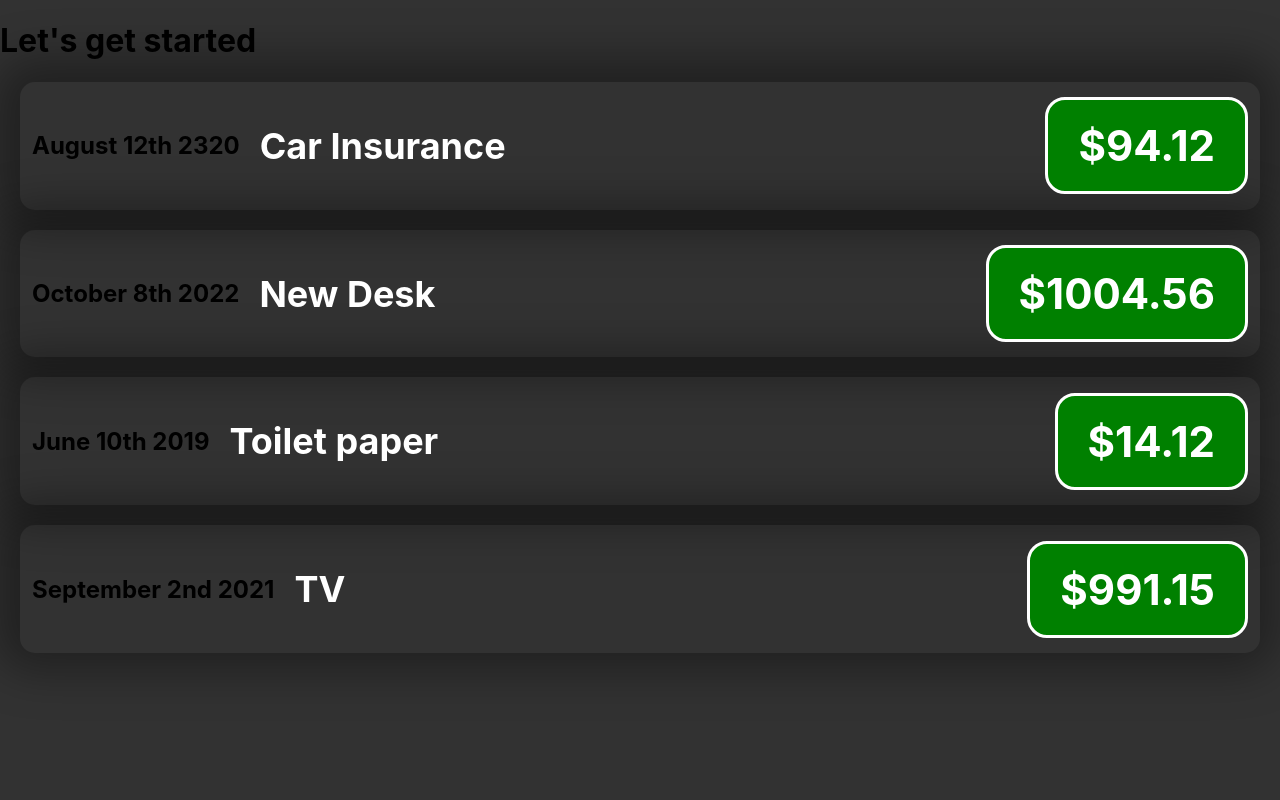
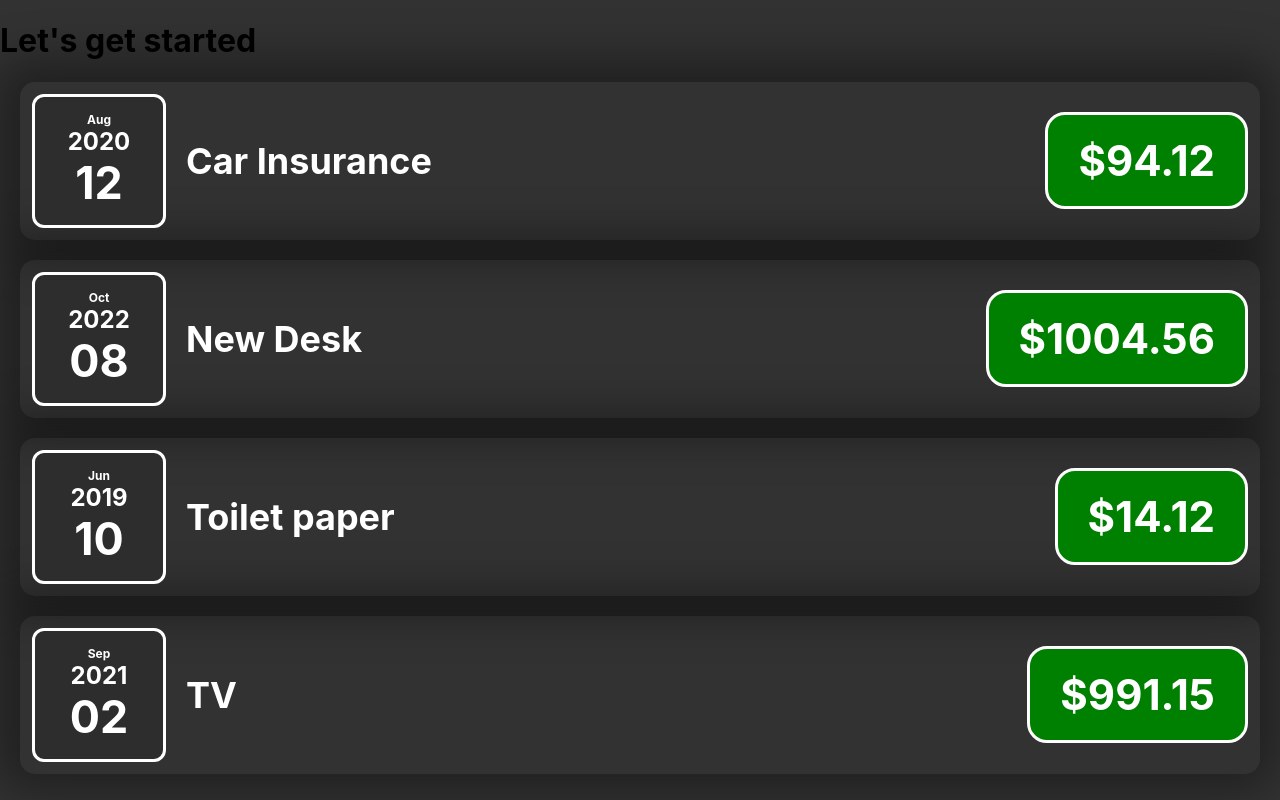
Before and after one commit to fstipo/RM06-expenses-app, a React (Create React App) app: page / in a window 1280 px wide. Built offline with nearby package versions, Linux system fonts and the light colour scheme.

Commit message:
add expenseDate

```diff
--- a/src/App.js
+++ b/src/App.js
@@ -1,6 +1,6 @@
 import ExpensesItem from "./components/ExpensesItem";
 const expenses = [
-  { id: "e1", title: "Car Insurance", amount: 94.12, date: new Date(2320, 7, 12) },
+  { id: "e1", title: "Car Insurance", amount: 94.12, date: new Date(2020, 7, 12) },
   { id: "e2", title: "New Desk", amount: 1004.56, date: new Date(2021, 21, 8) },
   { id: "e3", title: "TV", amount: 991.15, date: new Date(2019, 5, 10) },
   { id: "e4", title: "Toilet paper", amount: 14.12, date: new Date(2021, 8, 2) },
@@ -19,7 +19,4 @@ function App() {
   )
 }
 
-
-
-
 export default App;
--- /dev/null
+++ b/src/components/ExpenseDate.css
@@ -0,0 +1,23 @@
+.expense-date {
+  display: flex;
+  flex-direction: column;
+  align-items: center;
+  justify-content: center;
+  width: 5.5rem;
+  height: 5.5rem;
+  border: 3px solid white;
+  border-radius: 12px;
+  color: white;
+  background-color: rgb(46, 45, 45);
+  padding: 20px;
+}
+
+.expense-date__month {
+  font-weight: bold;
+  font-size: 0.75rem;
+}
+
+.expense-date__day {
+  font-weight: bold;
+  font-size: 2.8rem;
+}
--- /dev/null
+++ b/src/components/ExpenseDate.js
@@ -0,0 +1,19 @@
+import React from 'react';
+import Moment from 'moment';
+
+
+const ExpenseDate = (props) => {
+    const expenseDate = props.date.toISOString();
+    const month = Moment(expenseDate).format('MMM');
+    const day = Moment(expenseDate).format('DD');
+    const year = Moment(expenseDate).format('Y');
+    return (
+        <div class="expense-date">
+            <div className='expense-date__month'>{month}</div>
+            <div className='expense-date__year'>{year}</div>
+            <div className='expense-date__day'>{day}</div>
+        </div>
+    )
+}
+
+export default ExpenseDate
--- a/src/components/ExpensesItem.js
+++ b/src/components/ExpensesItem.js
@@ -1,14 +1,12 @@
 import React from 'react';
-import Moment from 'moment';
 import './ExpensesItem.css';
+import ExpenseDate from './ExpenseDate';
+import './ExpenseDate.css';
 
 const ExpensesItem = (props) => {
-  const expenseDate = props.date.toISOString();
-
   return (
     <div className="expense-item">
-      {/* <div>{Moment(expenseDate).format('MMMM Do YYYY')}</div> */}
-      <div>{Moment(expenseDate).format('MMMM Do YYYY')}</div>
+      <ExpenseDate date={props.date} />
       <h2 className="expense-item__description">{props.title}</h2>
       <div className="expense-item__price">${props.price}</div>
     </div>
```
